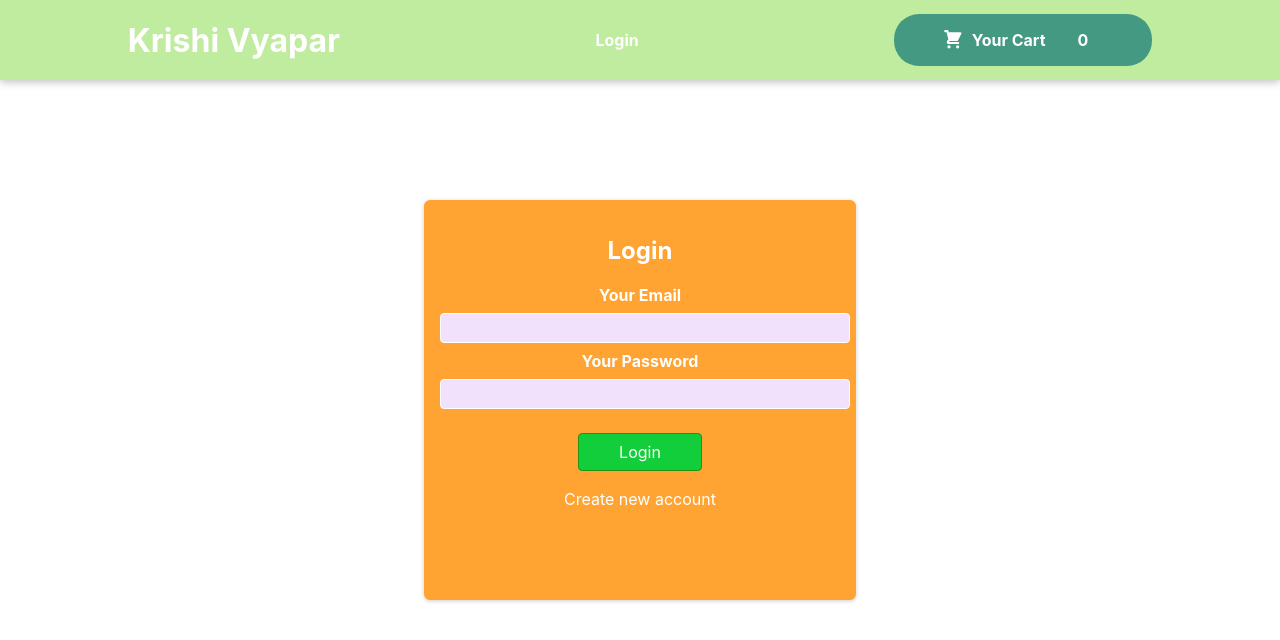
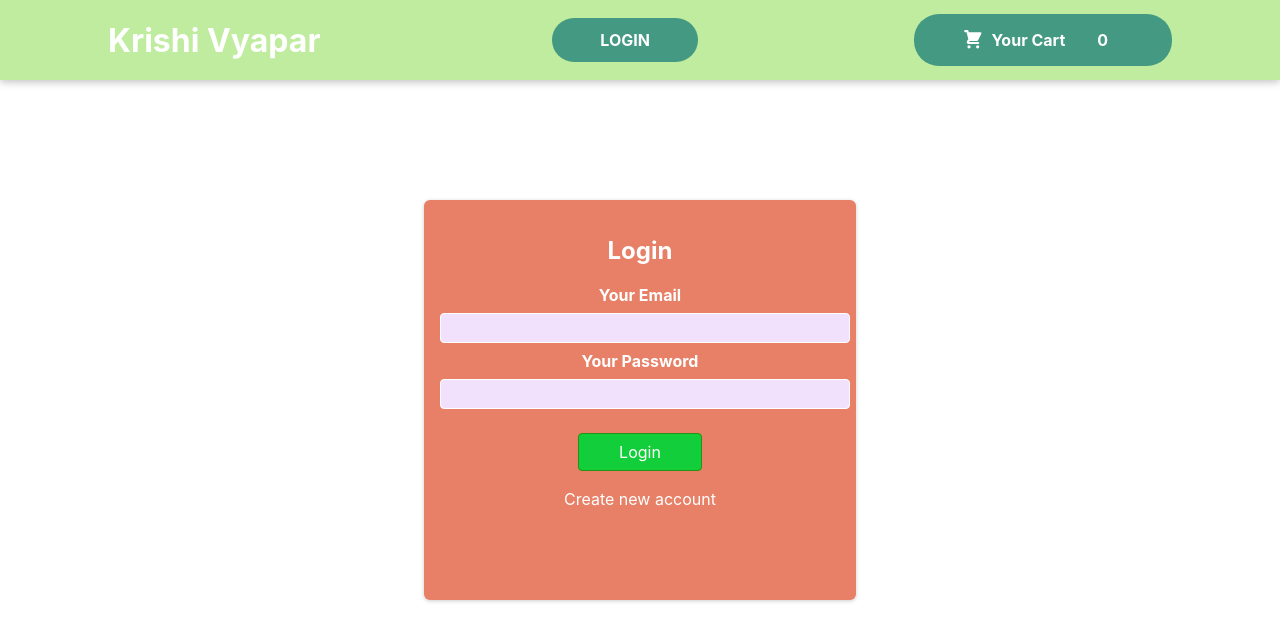
Before and after one commit to hacking-vishwa-22/ENIGMA, a React (Create React App) app in the folder enigma/: page /auth in a window 1280 px wide. Shown: the top 640 px of the page. Built offline with nearby package versions, Linux system fonts and the light colour scheme.

Commit message:
update css

```diff
--- a/enigma/src/components/Auth/AuthForm.module.css
+++ b/enigma/src/components/Auth/AuthForm.module.css
@@ -10,7 +10,7 @@
     top: 0;
     bottom: 0;
     border-radius: 6px;
-    background-color: #ffa333;
+    background-color: #e78067;
     box-shadow: 0 1px 4px rgba(0, 0, 0, 0.2);
     text-align: center;
     color: white;
--- a/enigma/src/components/cart/Cart.module.css
+++ b/enigma/src/components/cart/Cart.module.css
@@ -23,7 +23,7 @@
     font: inherit;
     cursor: pointer;
     background-color: transparent;
-    border: 1px solid #8a2b06;
+    border: 1px solid #e78067;
     padding: 0.5rem 2rem;
     border-radius: 25px;
     margin-left: 1rem;
@@ -31,16 +31,16 @@
 
 .actions button:hover,
 .actions button:active {
-    background-color: #5a1a01;
-    border-color: #5a1a01;
+    background-color: #e78067;
+    border-color: #e78067;
     color: white;
 }
 
 .actions .button--alt {
-    color: #8a2b06;
+    color: #e78067;
 }
 
 .actions .button {
-    background-color: #8a2b06;
+    background-color: #e78067;
     color: white;
 }
--- a/enigma/src/components/cart/CartItem.module.css
+++ b/enigma/src/components/cart/CartItem.module.css
@@ -2,7 +2,7 @@
     display: flex;
     justify-content: space-between;
     align-items: center;
-    border-bottom: 2px solid #8a2b06;
+    border-bottom: 2px solid #e78067;
     padding: 1rem 0;
     margin: 1rem 0;
 }
@@ -21,7 +21,7 @@
 
 .price {
     font-weight: bold;
-    color: #8a2b06;
+    color: #e78067;
 }
 
 .amount {
@@ -47,8 +47,8 @@
     font: inherit;
     font-weight: bold;
     font-size: 1.25rem;
-    color: #8a2b06;
-    border: 1px solid #8a2b06;
+    color: #e78067;
+    border: 1px solid #e78067;
     width: 3rem;
     text-align: center;
     border-radius: 6px;
@@ -60,6 +60,6 @@
 
 .cart-item button:hover,
 .cart-item button:active {
-    background-color: #8a2b06;
+    background-color: #e78067;
     color: white;
 }
--- a/enigma/src/components/layout/Header.js
+++ b/enigma/src/components/layout/Header.js
@@ -21,14 +21,20 @@ const Header = (props) => {
                     <div className={classes.logo}>Krishi Vyapar</div>
                 </Link>
                 <ul>
-                    <li>{!isLoggedIn && <Link to='/auth'>Login</Link>}</li>
+                    <li>
+                        {!isLoggedIn && (
+                            <Link to='/auth' className={classes.badge}>
+                                LOGIN
+                            </Link>
+                        )}
+                    </li>
                     <li>
                         {isLoggedIn && (
                             <button
                                 onClick={logoutHandler}
                                 className={classes.logout}
                             >
-                                <div>Logout</div>
+                                <div>LOGOUT</div>
                             </button>
                         )}
                     </li>
--- a/enigma/src/components/layout/Header.module.css
+++ b/enigma/src/components/layout/Header.module.css
@@ -45,3 +45,14 @@
     border-radius: 6px;
     cursor: pointer;
 }
+
+.badge {
+    padding: 0.75rem 3rem;
+    display: flex;
+    justify-content: space-around;
+    align-items: center;
+    border-radius: 25px;
+    background-color: #439982;
+    margin-left: 1rem;
+    font-weight: bold;
+}
--- a/enigma/src/components/products/ProductsSummary.module.css
+++ b/enigma/src/components/products/ProductsSummary.module.css
@@ -5,7 +5,7 @@
     margin: auto;
     margin-top: -10rem;
     position: relative;
-    background-color: #383838;
+    background-color: #286e3d;
     color: white;
     border-radius: 14px;
     padding: 1rem;
```
Lines whose indentation alone changed are shown as unchanged.
